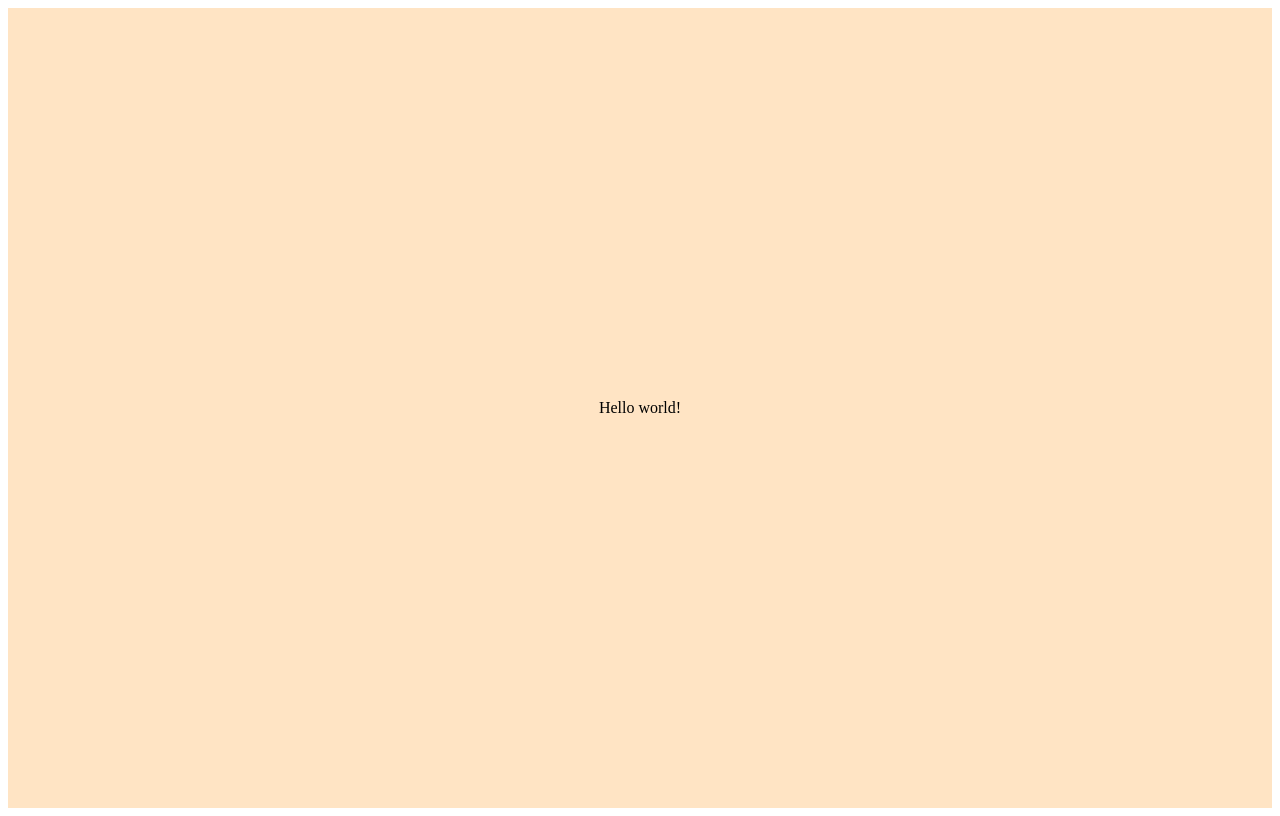
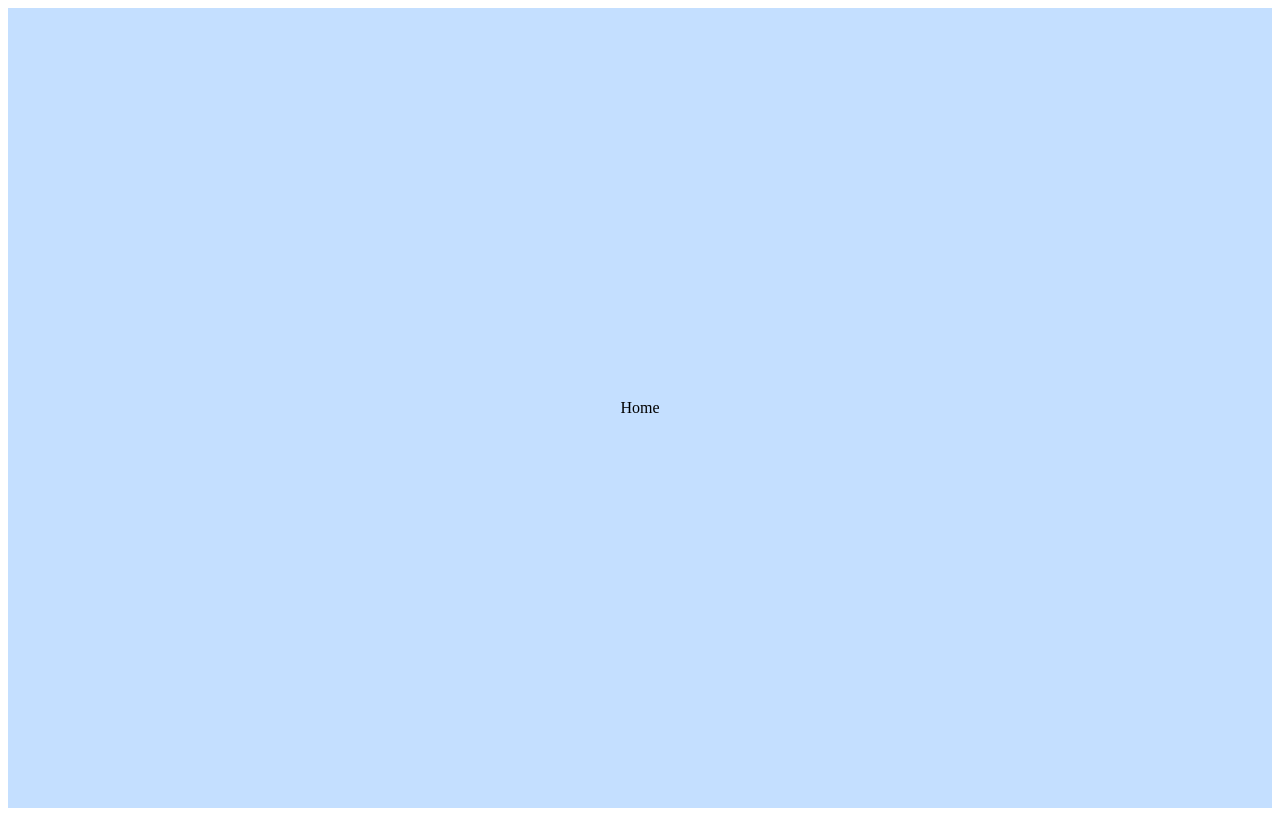
Before and after one commit to amanda-a-reis/cinemenu, a React (Vite) app: page / in a window 1280 px wide. Built offline with nearby package versions, Linux system fonts and the light colour scheme.

Commit message:
chore: install react-router-dom & configure it

```diff
--- a/package.json
+++ b/package.json
@@ -12,6 +12,7 @@
   "dependencies": {
     "react": "^18.2.0",
     "react-dom": "^18.2.0",
+    "react-router-dom": "^6.15.0",
     "styled-components": "^6.0.7"
   },
   "devDependencies": {
--- a/src/App.tsx
+++ b/src/App.tsx
@@ -1,20 +1,7 @@
-import styled from "styled-components";
-
-const Container = styled.div`
-  height: 100vh;
-  display: flex;
-  flex-direction: column;
-  justify-content: center;
-  align-items: center;
-  background-color: bisque;
-`;
+import Routes from "./routes/Routes";
 
 function App() {
-  return (
-    <Container>
-      <div>Hello world!</div>
-    </Container>
-  );
+  return <Routes />;
 }
 
 export default App;
--- /dev/null
+++ b/src/pages/HelloWorld.tsx
@@ -0,0 +1,20 @@
+import styled from "styled-components";
+
+const Container = styled.div`
+  height: 100vh;
+  display: flex;
+  flex-direction: column;
+  justify-content: center;
+  align-items: center;
+  background-color: bisque;
+`;
+
+function HelloWorld() {
+  return (
+    <Container>
+      <div>Hello world!</div>
+    </Container>
+  );
+}
+
+export default HelloWorld;
--- /dev/null
+++ b/src/pages/Home.tsx
@@ -0,0 +1,20 @@
+import styled from "styled-components";
+
+const Container = styled.div`
+  height: 100vh;
+  display: flex;
+  flex-direction: column;
+  justify-content: center;
+  align-items: center;
+  background-color: #c4dfff;
+`;
+
+function Home() {
+  return (
+    <Container>
+      <div>Home</div>
+    </Container>
+  );
+}
+
+export default Home;
--- /dev/null
+++ b/src/routes/Routes.tsx
@@ -0,0 +1,20 @@
+import { createBrowserRouter, RouterProvider } from "react-router-dom";
+import HelloWorld from "../pages/HelloWorld";
+import Home from "../pages/Home";
+
+const router = createBrowserRouter([
+  {
+    path: "/",
+    element: <Home />,
+  },
+  {
+    path: "/hello",
+    element: <HelloWorld />,
+  },
+]);
+
+function Routes() {
+  return <RouterProvider router={router} />;
+}
+
+export default Routes;
```
Also changed, not shown: 1 other file (tests, documents, lock files or other folders).
